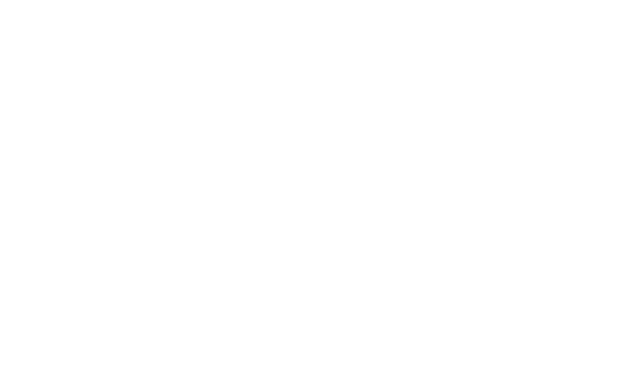
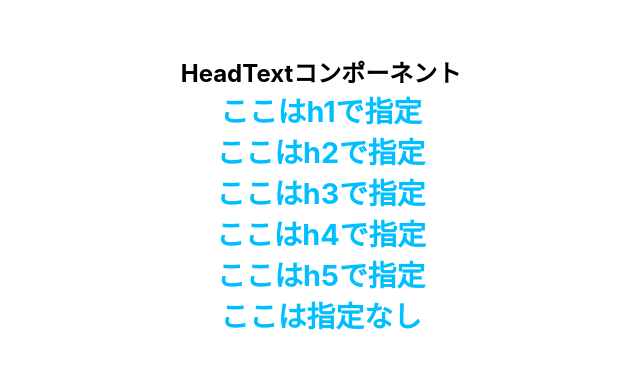
Before and after one commit to aktuehr/learn-nuxt, a Nuxt app: page / in a window 1280 px wide. Shown: the part 206-574 px from the top of the page, without its empty margins (319-959 px from the left). Built offline with nearby package versions, Linux system fonts and the light colour scheme.

Commit message:
feat: HeadTextコンポーネントを追加

```diff
--- /dev/null
+++ b/components/HeadText.vue
@@ -0,0 +1,39 @@
+<template>
+  <component
+    v-bind:is="headTagByHeadLebel({level})"
+    class="o_c-head-text"
+  >
+    {{ text }}
+  </component>
+</template>
+
+<style lang="scss" scoped>
+.o_c-head-text {
+  font-size: 1.8rem;
+  font-weight: bold;
+  color: #00bfff;
+}
+</style>
+
+<script lang="ts">
+import { Vue, Component, Prop } from "vue-property-decorator";
+
+export interface HeadTextProps {
+  text: string;
+  level?: string;
+}
+
+@Component
+export default class HeadText<HeadTextProps> extends Vue {
+  @Prop()
+  public text!: string;
+  @Prop({
+    default: '1'
+  })
+  public level?: string;
+
+  public headTagByHeadLebel({ level }) {
+    return `h${level}`;
+  }
+}
+</script>
--- a/pages/index.vue
+++ b/pages/index.vue
@@ -1,13 +1,23 @@
 <template>
   <div class="container">
-
+    <section>
+      <h1>HeadTextコンポーネント</h1>
+      <HeadText text="ここはh1で指定" level="1" />
+      <HeadText text="ここはh2で指定" level="2" />
+      <HeadText text="ここはh3で指定" level="3" />
+      <HeadText text="ここはh4で指定" level="4" />
+      <HeadText text="ここはh5で指定" level="5" />
+      <HeadText text="ここは指定なし" />
+    </section>
   </div>
 </template>
 
 <script>
+import HeadText from '../components/HeadText.vue';
 
 export default {
   components: {
+    HeadText
   }
 }
 </script>
```
